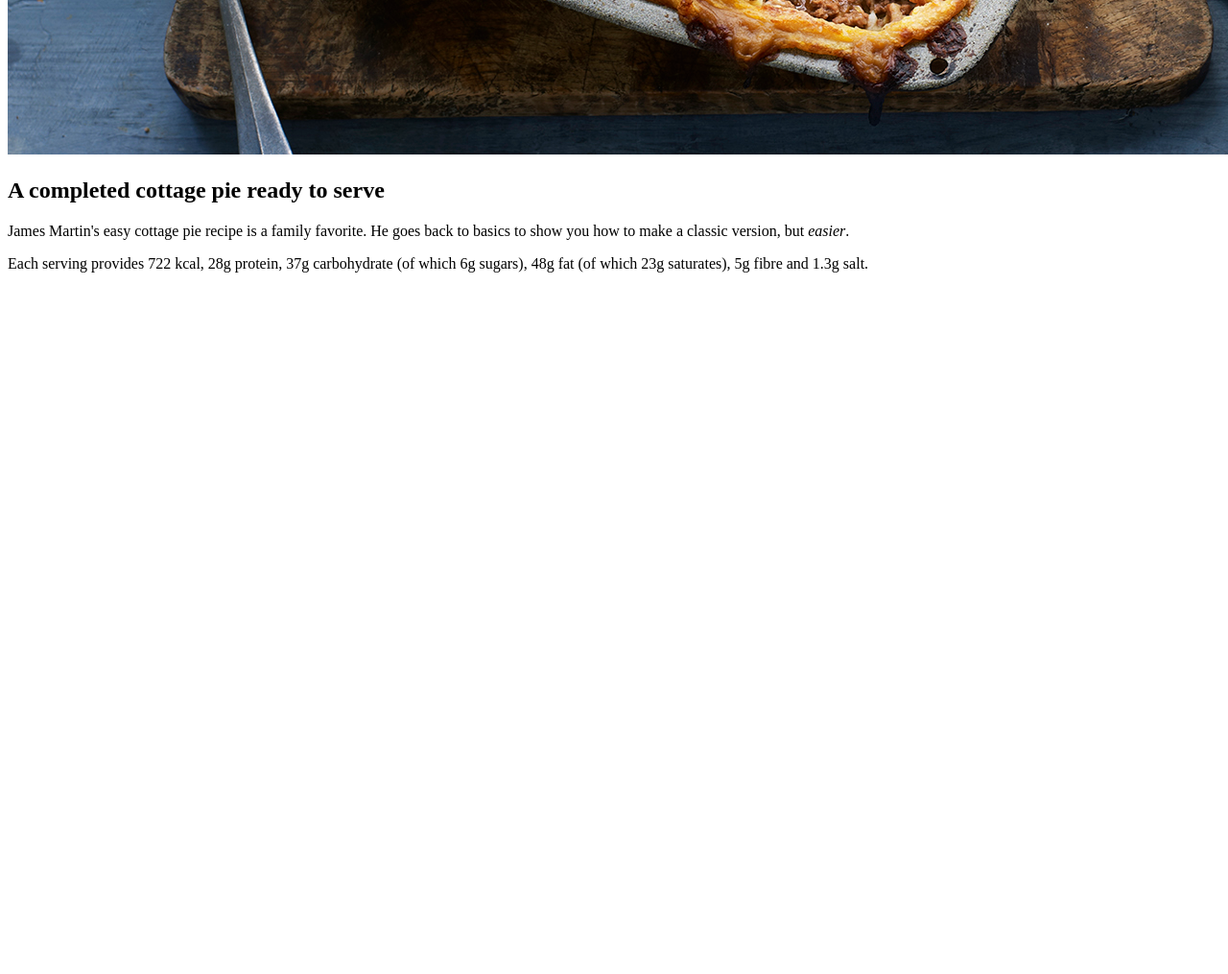
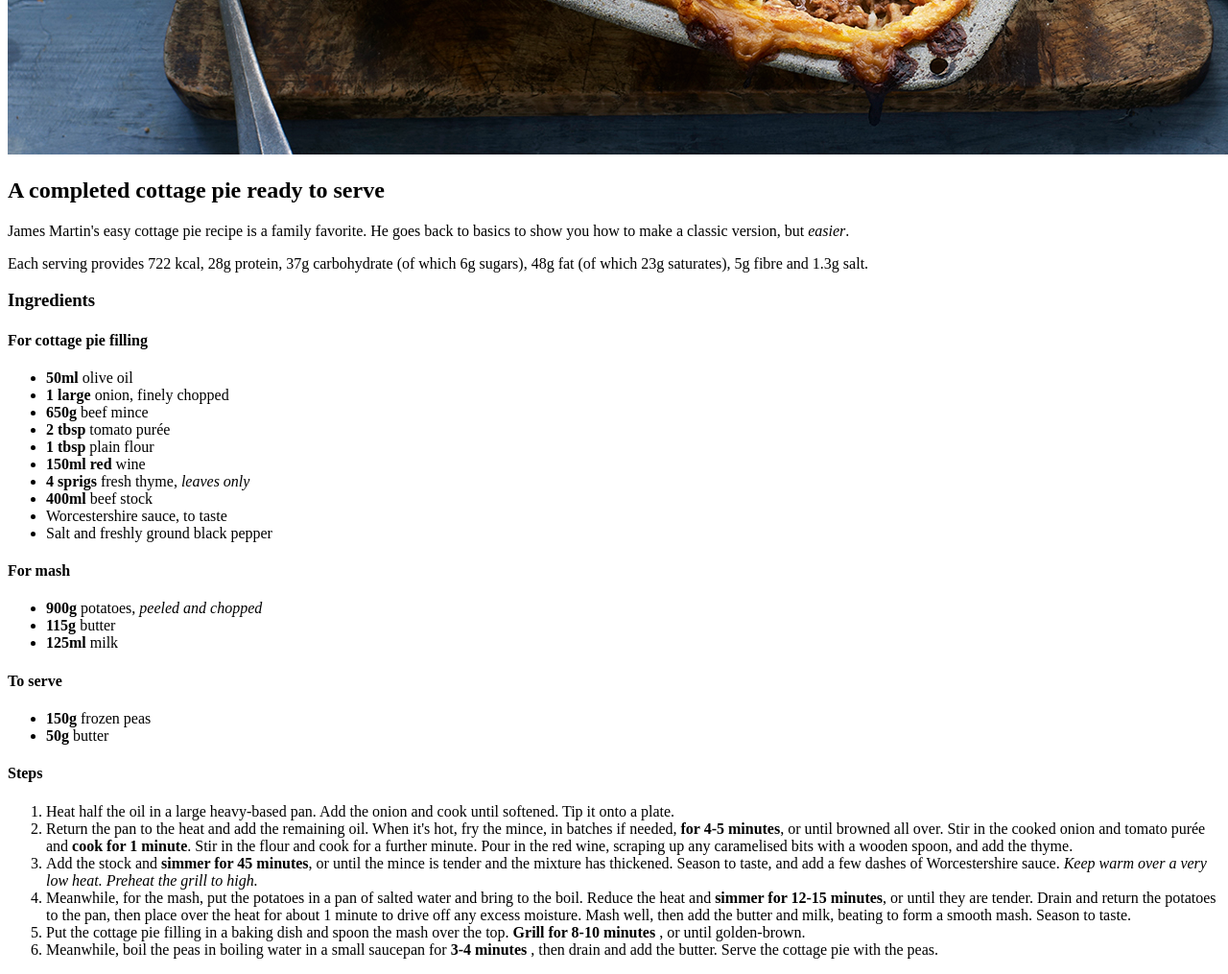
Before and after one commit to Veronfc/odin-recipes, a plain HTML site: page recipes/cottage-pie.html in a window 1280 px wide. Shown: the part 819-1834 px from the top of the page at 96% size. Before the commit the page ends 1119 px from the top, so only its background shows below. Drawn offline with Linux system fonts and the light colour scheme.

Commit message:
Complete cottage-pie.html

```diff
--- a/recipes/cottage-pie.html
+++ b/recipes/cottage-pie.html
@@ -6,9 +6,47 @@
     </head>
     <body>
         <h1>Cottage pie</h1>
+
         <img src="../img/cottage-pie.jpg" alt="cottage pie ready to serve">
         <h2>A completed cottage pie ready to serve</h2>
+
         <p>James Martin's easy cottage pie recipe is a family favorite. He goes back to basics to show you how to make a classic version, but <em>easier</em>.</p>
         <p>Each serving provides 722 kcal, 28g protein, 37g carbohydrate (of which 6g sugars), 48g fat (of which 23g saturates), 5g fibre and 1.3g salt.</p>
+
+        <h3>Ingredients</h3>
+        <h4>For cottage pie filling</h4>
+        <ul>
+            <li><strong>50ml</strong> olive oil</li>
+            <li><strong>1 large</strong> onion, finely chopped</li>
+            <li><strong>650g</strong> beef mince</li>
+            <li><strong>2 tbsp</strong> tomato purée</li>
+            <li><strong>1 tbsp</strong> plain flour</li>
+            <li><strong>150ml red</strong> wine</li>
+            <li><strong>4 sprigs</strong> fresh thyme, <em>leaves only</em></li>
+            <li><strong>400ml</strong> beef stock</li>
+            <li>Worcestershire sauce, to taste</li>
+            <li>Salt and freshly ground black pepper</li>
+        </ul>
+        <h4>For mash</h4>
+        <ul>
+            <li><strong>900g</strong> potatoes, <em>peeled and chopped</em></li>
+            <li><strong>115g</strong> butter</li>
+            <li><strong>125ml</strong> milk</li>
+        </ul>
+        <h4>To serve</h4>
+        <ul>
+            <li><strong>150g</strong> frozen peas</li>
+            <li><strong>50g</strong> butter</li>
+        </ul>
+
+        <h4>Steps</h4>
+        <ol>
+            <li>Heat half the oil in a large heavy-based pan. Add the onion and cook until softened. Tip it onto a plate.</li>
+            <li>Return the pan to the heat and add the remaining oil. When it's hot, fry the mince, in batches if needed, <strong>for 4-5 minutes</strong>, or until browned all over. Stir in the cooked onion and tomato purée and <strong>cook for 1 minute</strong>. Stir in the flour and cook for a further minute. Pour in the red wine, scraping up any caramelised bits with a wooden spoon, and add the thyme.</li>
+            <li>Add the stock and <strong>simmer for 45 minutes</strong>, or until the mince is tender and the mixture has thickened. Season to taste, and add a few dashes of Worcestershire sauce. <em>Keep warm over a very low heat. Preheat the grill to high.</em></li>
+            <li>Meanwhile, for the mash, put the potatoes in a pan of salted water and bring to the boil. Reduce the heat and <strong>simmer for 12-15 minutes</strong>, or until they are tender. Drain and return the potatoes to the pan, then place over the heat for about 1 minute to drive off any excess moisture. Mash well, then add the butter and milk, beating to form a smooth mash. Season to taste.</li>
+            <li>Put the cottage pie filling in a baking dish and spoon the mash over the top. <strong>Grill for 8-10 minutes</strong> , or until golden-brown.</li>
+            <li>Meanwhile, boil the peas in boiling water in a small saucepan for <strong>3-4 minutes</strong> , then drain and add the butter. Serve the cottage pie with the peas.</li>
+        </ol>
     </body>
 </html>
```
